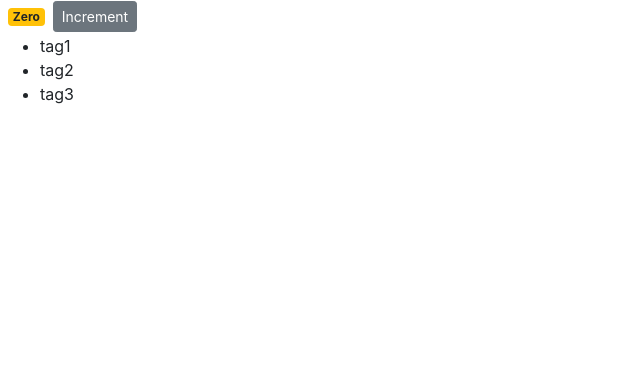
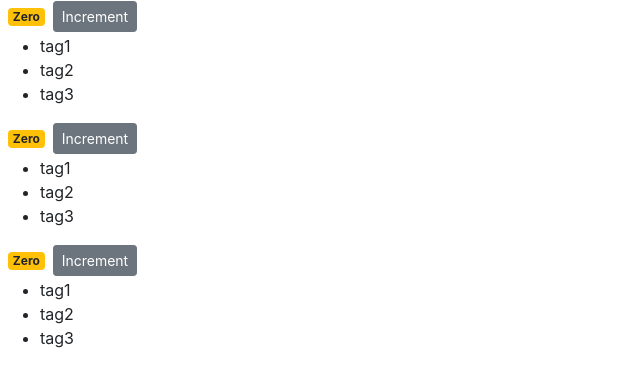
Before and after one commit to m7md21999/ReactJs_Demos, a React (Create React App) app in the folder demo-app/: page / in a window 1280 px wide. Shown: the top 386 px of the page, without its empty margins (0-640 px from the left). Built offline with nearby package versions, Linux system fonts and the light colour scheme.

Commit message:
working with two compoenets

```diff
--- a/demo-app/src/components/conuter.jsx
+++ b/demo-app/src/components/conuter.jsx
@@ -24,16 +24,16 @@ class Counter extends Component {
   };
 
   // the onClick={() => this.handleIncerment(product)} won't work so i need this mehtod to get it work
-  // doHandleIncrement = () => {
-  //   this.handleIncerment({ id: 1 });
-  // };
+  doHandleIncrement = () => {
+    this.handleIncerment({ id: 1 });
+  };
 
   render() {
     return (
       <div>
         <span className={this.getBadgeClasses()}>{this.formatCount()}</span>
         <button
-          onClick={() => this.handleIncerment(product)}
+          onClick={this.doHandleIncrement}
           className="btn btn-secondary btn-sm"
         >
           Increment
--- /dev/null
+++ b/demo-app/src/components/conuters.jsx
@@ -0,0 +1,32 @@
+import React, { Component } from "react";
+import Counter from "./conuter";
+
+class Conuters extends Component {
+  state = {
+    conuter: [
+      {
+        id: 1,
+        value: 0,
+      },
+      {
+        id: 1,
+        value: 0,
+      },
+      {
+        id: 1,
+        value: 0,
+      },
+    ],
+  };
+  render() {
+    return (
+      <div>
+        {this.state.conuter.map((conuter) => (
+          <Counter key={conuter.id} />
+        ))}
+      </div>
+    );
+  }
+}
+
+export default Conuters;
--- a/demo-app/src/index.js
+++ b/demo-app/src/index.js
@@ -4,11 +4,11 @@ import "./index.css";
 import App from "./App";
 import * as serviceWorker from "./serviceWorker";
 import "bootstrap/dist/css/bootstrap.css";
-import Counter from "./components/conuter";
+import Counters from "./components/conuters";
 
 ReactDOM.render(
   <React.StrictMode>
-    <Counter />
+    <Counters />
   </React.StrictMode>,
   document.getElementById("root")
 );
```
